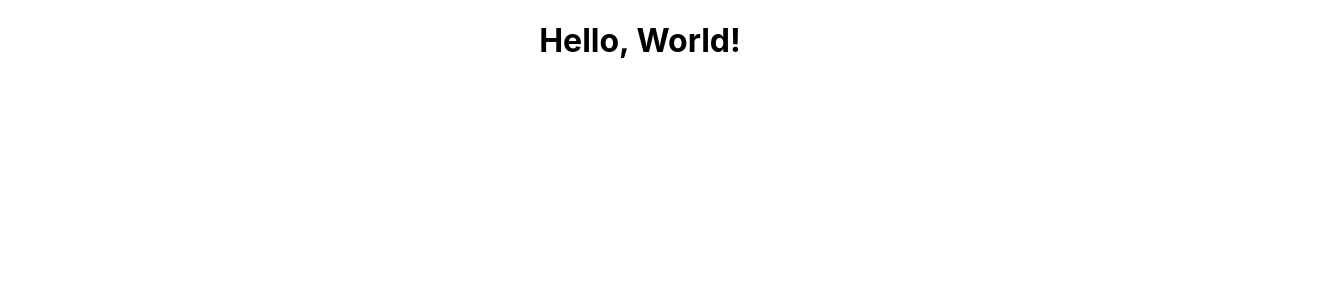
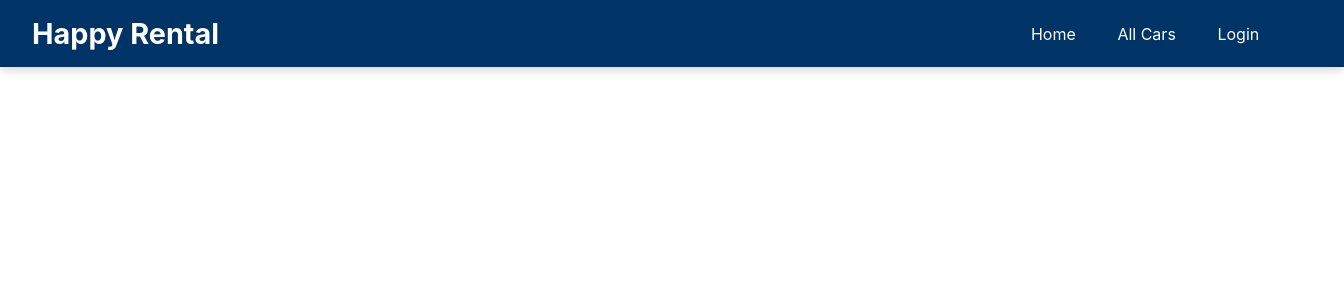
Before and after one commit to Yuss76A/Highway-to-Rent, a React (Create React App) app: page / in a window 1280 px wide. Shown: the top 300 px of the page, 1344 px wide, since content can reach past the window. Built offline with nearby package versions, Linux system fonts and the light colour scheme.

Commit message:
Implement App component with user context and routing

```diff
--- a/src/App.js
+++ b/src/App.js
@@ -1,10 +1,31 @@
-import './App.css';
+import { useContext, useEffect, useState } from "react";  // Import statements go here
+import NavBar from "./components/NavBar";
+import { Outlet } from "react-router-dom";
+import { UserContext } from "./contexts/UserContext";
 
 function App() {
+  const { user, setUser } = useContext(UserContext);
+  const [loading, setLoading] = useState(true);
+
+  useEffect(() => {
+    const storedUser = localStorage.getItem("user");
+    if (storedUser) {
+      setUser(JSON.parse(storedUser));
+    } else {
+      setUser(null);
+    }
+    setLoading(false);
+  }, [setUser]);
+
+  if (loading) {
+    return <div>Loading...</div>;
+  }
+
   return (
-    <div className="App">
-      <h1>Hello, World!</h1>
-    </div>
+    <>
+      <NavBar />
+      <Outlet />
+    </>
   );
 }
 
--- a/src/components/NavBar.js
+++ b/src/components/NavBar.js
@@ -1,6 +1,6 @@
 import React, { useContext } from "react";
 import { Link, useNavigate } from "react-router-dom";
-import "./Navbar.css";
+import styles from "../styles/NavBar.module.css";
 import { UserContext } from "../contexts/UserContext";
 
 const Navbar = () => {
@@ -14,8 +14,8 @@ const Navbar = () => {
     }
 
     return (
-        <nav className="navbar">
-          <h1>Car Rental Service</h1>
+        <nav className={styles.navbar}>
+          <h1>Happy Rental</h1>
           <ul>
             <li>
               <Link to="/">Home</Link>
@@ -28,7 +28,7 @@ const Navbar = () => {
                 <li>
                   <Link to="/my-rentals">My Rentals</Link>
                 </li>
-                <li className="logout" onClick={handleLogout}>
+                <li className={styles.logout} onClick={handleLogout}>
                   Logout
                 </li>
               </>
--- /dev/null
+++ b/src/styles/NavBar.module.css
@@ -0,0 +1,58 @@
+.navbar {
+    display: flex;
+    justify-content: space-between; /* Keeps title on left and links on right */
+    align-items: center;
+    background-color: #004080;
+    padding: 1rem 2rem;
+    color: #ffffff;
+    margin-bottom: 3rem;
+    width: 100%;
+    box-shadow: 0 2px 10px rgba(0, 0, 0, 0.2);
+    transition: background-color 0.3s;
+}
+
+.navbar:hover {
+    background-color: #003366; /* Darker blue on hover */
+}
+
+.navbar h1 {
+    margin: 0;
+    font-size: 1.8rem;
+}
+
+.navbar ul {
+    margin: 0;
+    padding: 0;
+    list-style: none;
+    display: flex;
+    gap: 1rem; /* Space between links */
+    margin-right: 40px; /* Adjust this value to move links slightly left from full right */
+}
+
+.navbar ul li {
+    margin: 0;
+}
+
+.navbar ul li a {
+    color: #ffffff;
+    text-decoration: none;
+    font-size: 1rem;
+    padding: 0.3rem 0.8rem;
+    border-radius: 4px;
+    transition: background-color 0.3s ease;
+}
+
+.navbar ul li a:hover {
+    background-color: rgba(255, 255, 255, 0.2);
+}
+
+.logout {
+    cursor: pointer;
+    padding: 0.3rem 0.8rem;
+    border-radius: 4px;
+}
+
+.logout:hover {
+    background-color: rgba(255, 255, 255, 0.2);
+    text-decoration: underline;
+}
```
